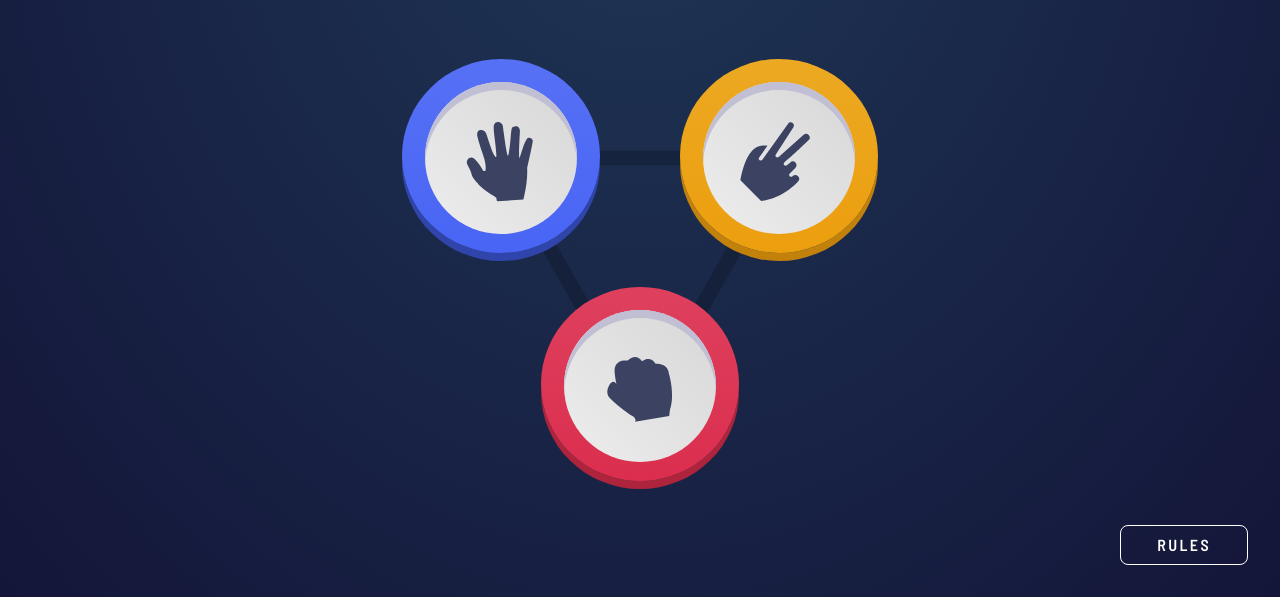
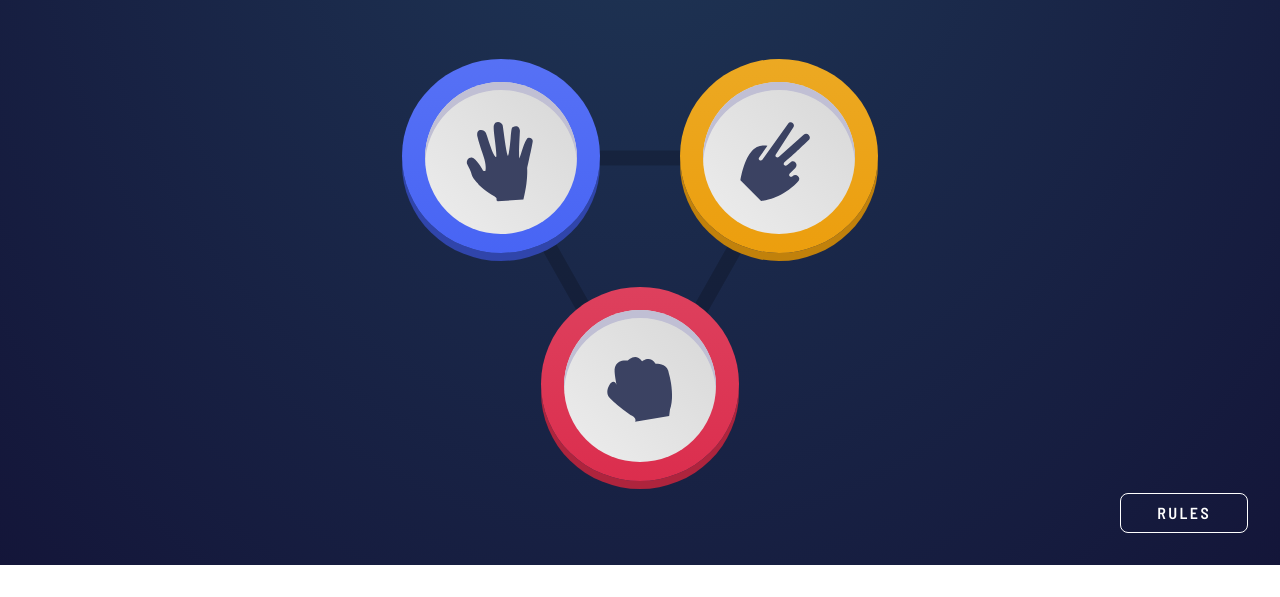
Before and after one commit to byronbyron/rock-paper-scissors, a plain HTML site: page index.html in a window 1280 px wide. Shown: the part 203-800 px from the top of the page. Drawn offline with Linux system fonts and the light colour scheme.

Commit message:
Update bg

```diff
--- a/style.css
+++ b/style.css
@@ -305,6 +305,7 @@ footer {
 @media (min-width: 768px) {
     body {
         background: radial-gradient(ellipse at center top, hsl(214, 47%, 23%), hsl(237, 49%, 15%));
+        background-repeat: no-repeat;
     }
 
     header {
@@ -483,6 +484,10 @@ footer {
 }
 
 @media (min-width: 1200px) {
+    body {
+        min-height: 768px;
+    }
+
     main {
         padding: 1rem 0;
     }
```
